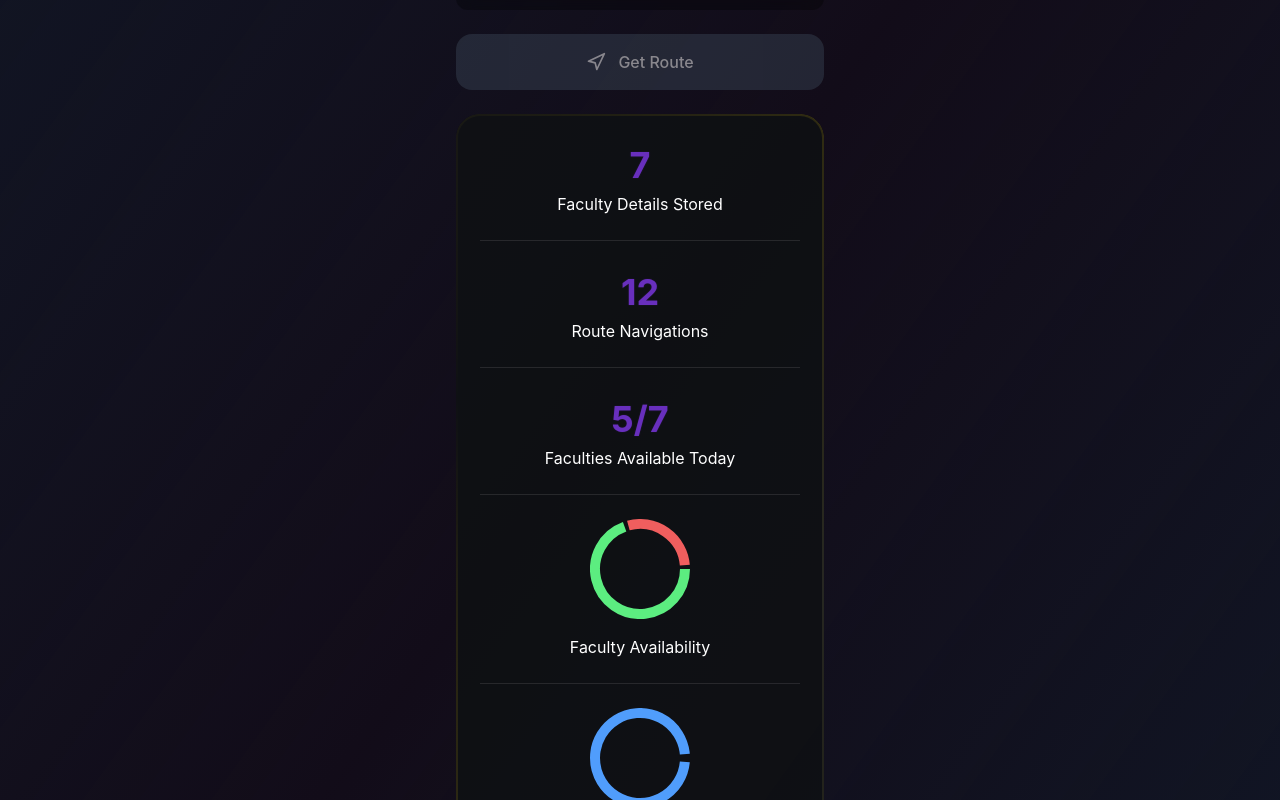
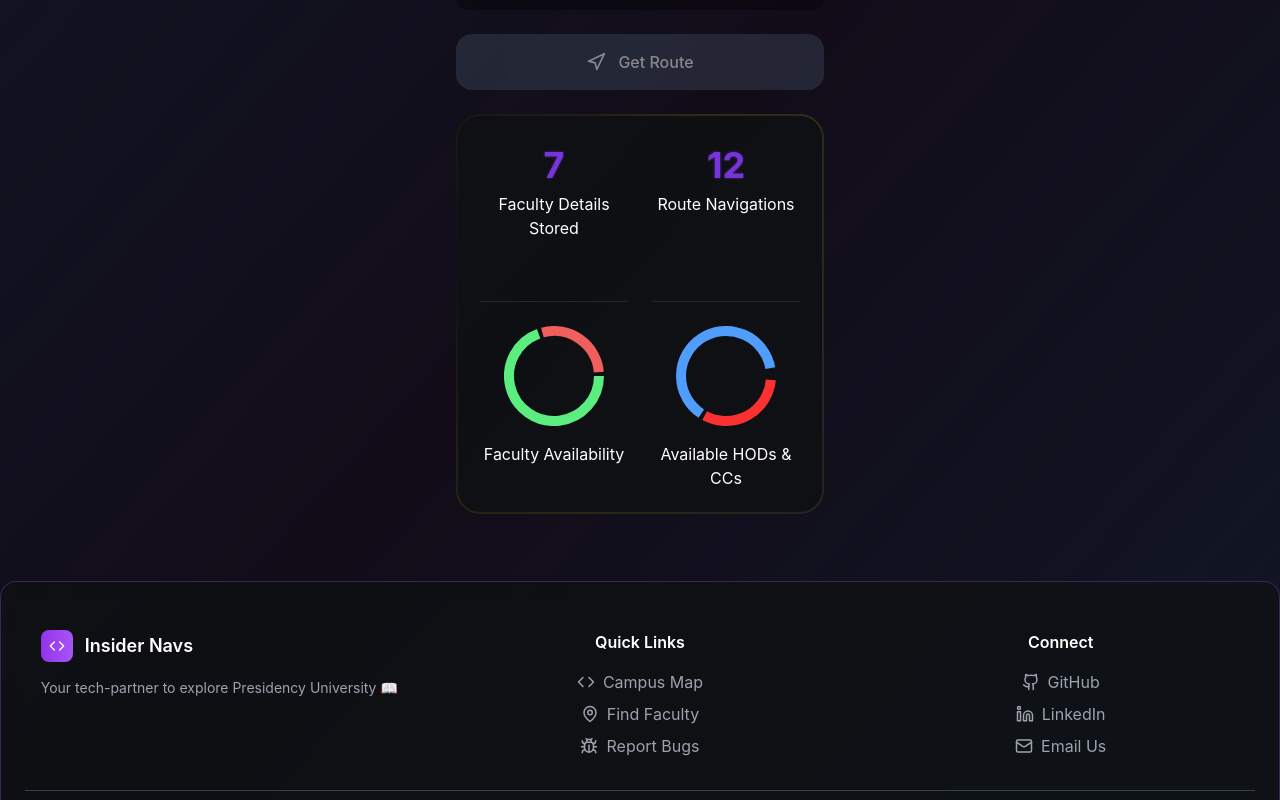
Before and after one commit to IRX358/Insider_Navs, a React (Vite) app: page / in a window 1280 px wide. Shown: the part 520-1320 px from the top of the page. Built offline with nearby package versions, Linux system fonts and the light colour scheme.

Commit message:
dashboard ui adjustments

```diff
--- a/src/components/Dashboard.css
+++ b/src/components/Dashboard.css
@@ -41,19 +41,22 @@
 
 
 .dashboard-container {
-  display: flex;
-  flex-direction: column;
+  /* display: flex;
+  flex-direction:column; */
+  display: grid;
   gap: 1.5rem;
+   grid-template-columns: repeat(2, 1fr);
+  grid-template-rows: repeat(2, 1fr);
 }
 
 .dashboard-item {
   text-align: center;
   position: relative;
-  padding-bottom: 1.5rem;
+  /* padding-bottom: -1rem; */
   border-bottom: 1px solid rgba(255, 255, 255, 0.1);
 }
 
-.dashboard-item:last-child {
+.dashboard-item:last-child ,.dashboard-item:nth-last-child(2){
   border-bottom: none;
   padding-bottom: 0;
 }
--- a/src/components/Dashboard.tsx
+++ b/src/components/Dashboard.tsx
@@ -10,6 +10,8 @@ export const Dashboard: React.FC = () => {
   const unavailableFaculty = totalFaculty - availableFaculty;
   const availableHODs = mockFaculty.filter(f => f.availability && f.role === 'HOD').length;
   const availableCCs = mockFaculty.filter(f => f.availability && f.role === 'CC').length;
+  const naHODs = (mockFaculty.filter(f => f.role === 'HOD').length) - availableHODs
+  const naCCs = (mockFaculty.filter(f => f.role === 'CC').length) - availableCCs
 
   return (
     <div className="dashboard-box animated-border">
@@ -22,10 +24,10 @@ export const Dashboard: React.FC = () => {
           <h3 className="blinking-text">{totalRoutes}</h3>
           <p>Route Navigations</p>
         </div>
-        <div className="dashboard-item">
+        {/* <div className="dashboard-item">
           <h3 className="blinking-text">{`${availableFaculty}/${totalFaculty}`}</h3>
           <p>Faculties Available Today</p>
-        </div>
+        </div> */}
         <div className="dashboard-item pie-chart-container">
           <div style={{ width: '100px', height: '100px' }}>
             <PieChart
@@ -44,8 +46,10 @@ export const Dashboard: React.FC = () => {
           <div style={{ width: '100px', height: '100px' }}>
             <PieChart
               data={[
-                { title: 'HODs', value: availableHODs, color: '#f0ff6bff' },
-                { title: 'CCs', value: availableCCs, color: '#509dfcff' },
+                { title: 'Ava HODs', value: availableHODs, color: '#f0ff6bff' },
+                { title: 'NA HODs', value: naHODs, color: 'rgba(251, 48, 48, 1)' },
+                { title: 'Ava CCs', value: availableCCs, color: '#509dfcff' },
+                { title: 'NA CCs', value: naCCs, color: 'rgba(251, 48, 48, 1)' },
               ]}
                lineWidth={20}
                paddingAngle={5}
```
